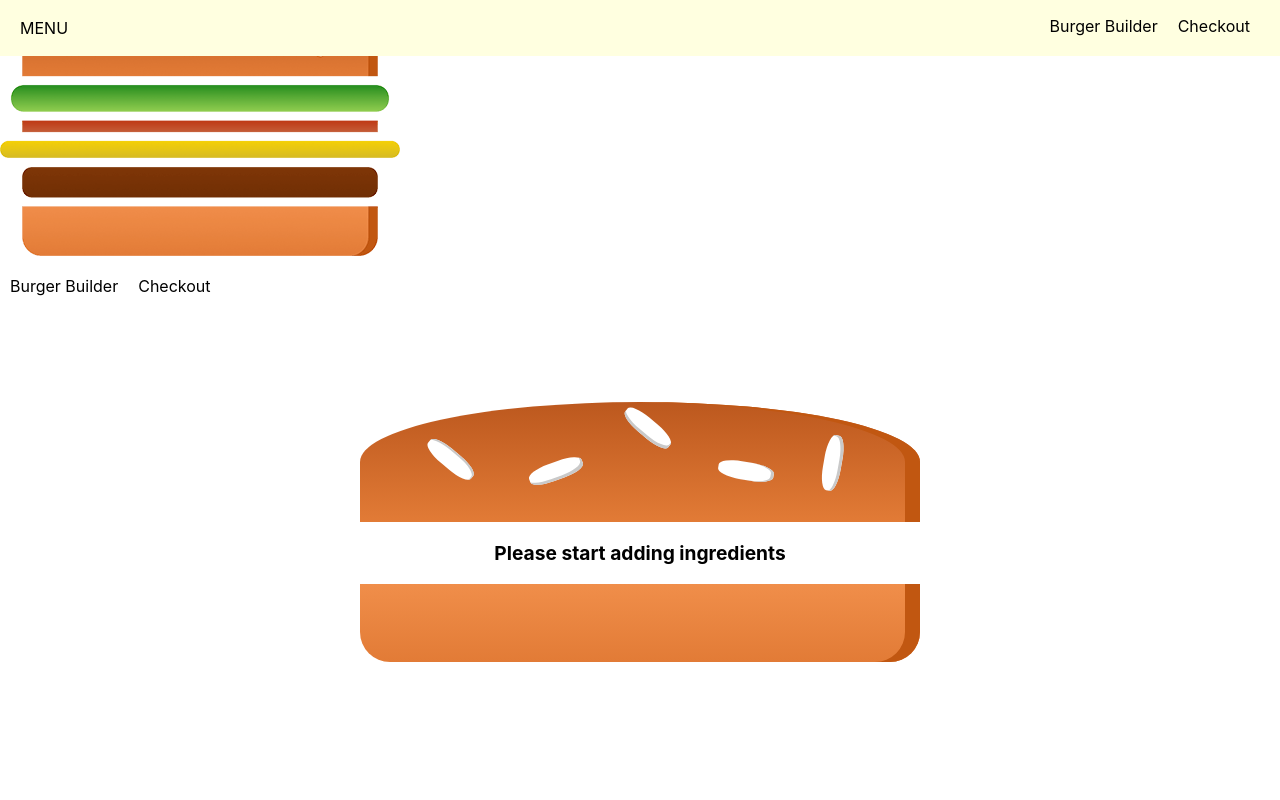
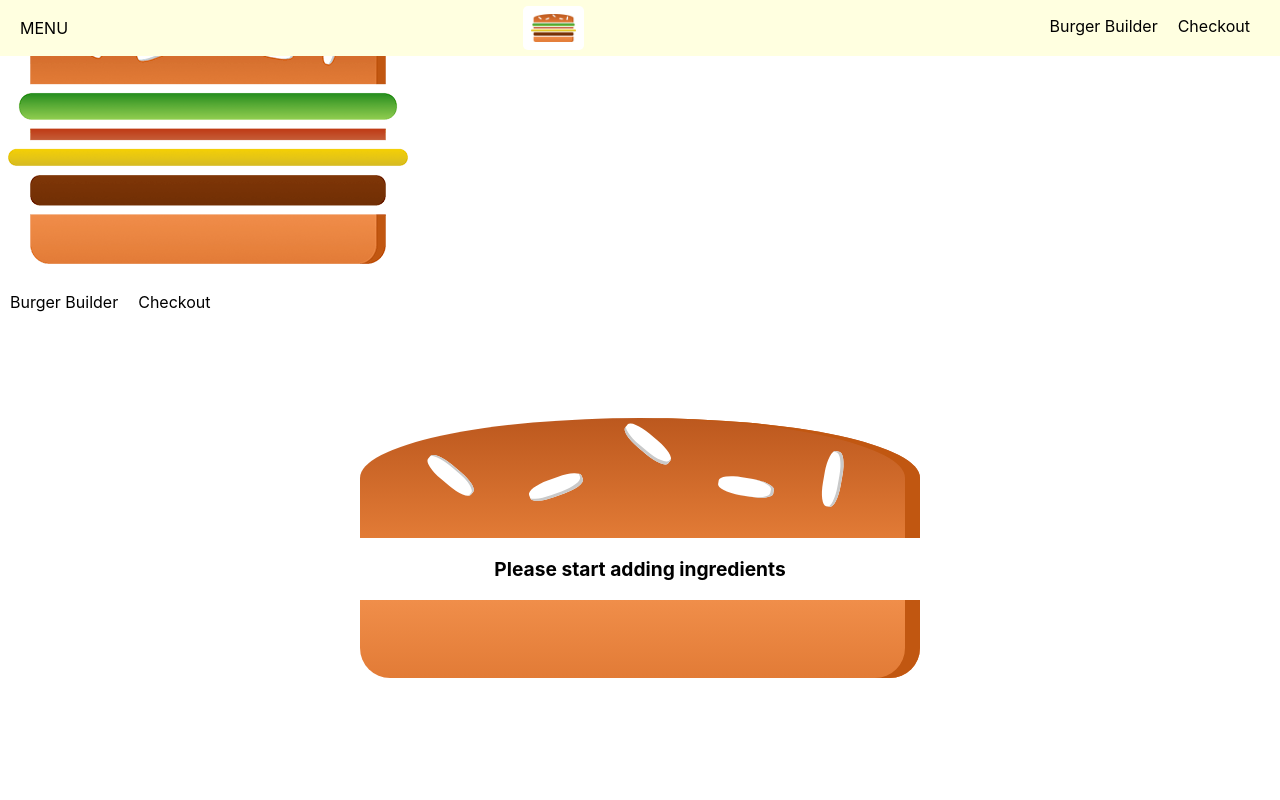
Before and after one commit to nl900/Burger-Builder, a React (Create React App) app: page / in a window 1280 px wide. Shown: the top 800 px of the page. Built offline with nearby package versions, Linux system fonts and the light colour scheme.

Commit message:
Fix logo dimensions

```diff
--- a/src/components/Logo/Logo.js
+++ b/src/components/Logo/Logo.js
@@ -3,7 +3,7 @@
 import classes from './Logo.module.css';
 
 const logo = (props) => (
-    <div>
+    <div className={classes.Logo} style={{height: props.height}}>
         <img src={burgerLogo} alt="MyBurger"/>
     </div>
 );
--- a/src/components/Logo/Logo.module.css
+++ b/src/components/Logo/Logo.module.css
@@ -1,7 +1,7 @@
 .Logo {
     background-color: white;
     padding: 8px;
-    height: 80%;
+    height: 100%;
     box-sizing: border-box;
     border-radius: 5px;
 }
--- a/src/components/Navigation/SideDrawer/SideDrawer.js
+++ b/src/components/Navigation/SideDrawer/SideDrawer.js
@@ -8,7 +8,7 @@
 
     return (
         <div className={classes.sideDrawer}>
-        <Logo />
+        <Logo height="11%"/>
         <nav>
             <NavigationItems/>
         </nav>
--- a/src/components/Navigation/Toolbar/Toolbar.js
+++ b/src/components/Navigation/Toolbar/Toolbar.js
@@ -6,7 +6,7 @@
 const toolbar = (props) => (
     <header className={classes.Toolbar}>
         <div>MENU</div>
-        {/* <Logo/> */}
+        <Logo height="80%"/>
         <nav>
            <NavigationItems/>
         </nav>
```
